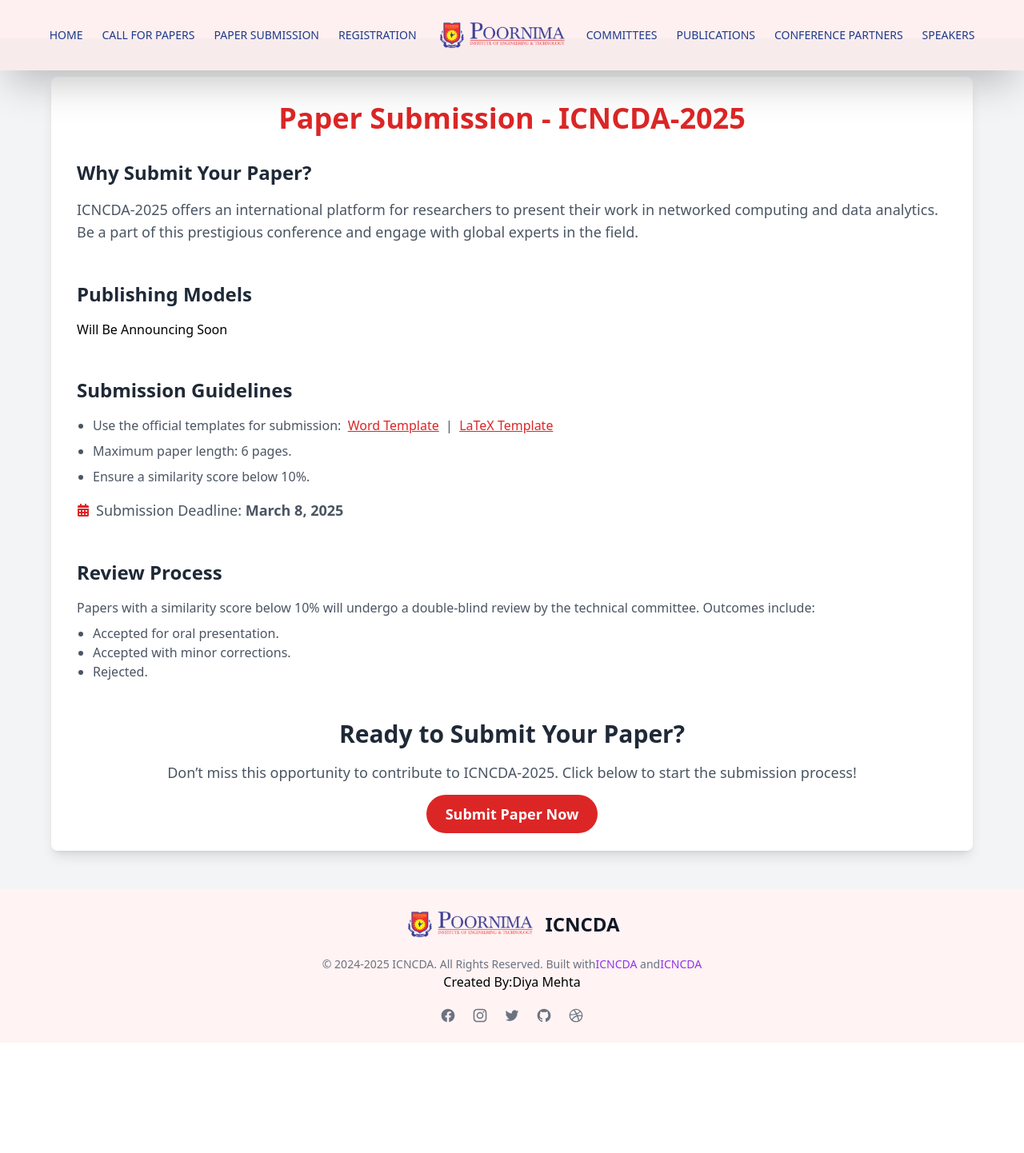
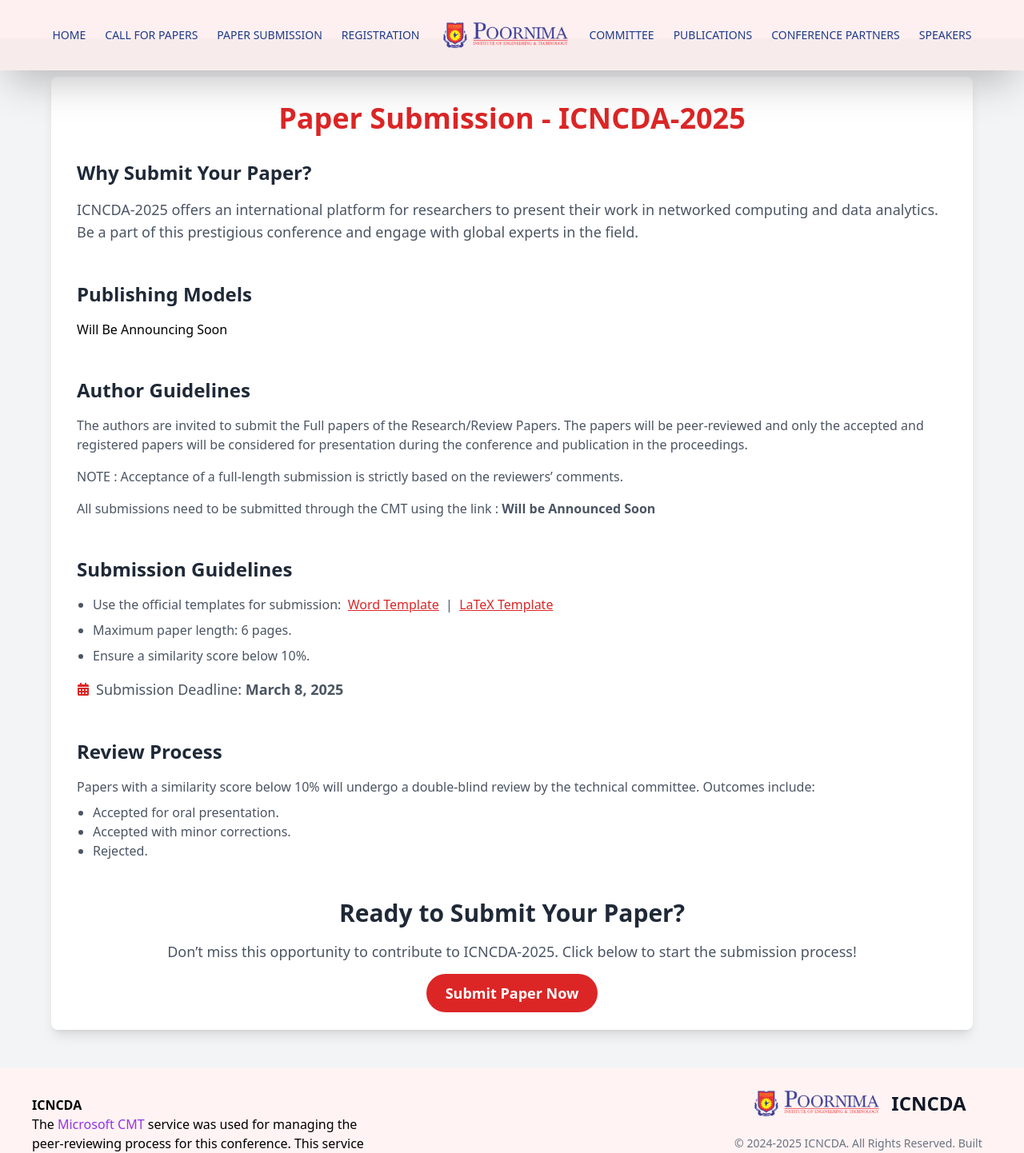
Before and after one commit to Diyamehta60/Department_conference, a React (Vite) app: page /paper-submission in a window 1280 px wide. Shown: the top 1442 px of the page at 80% size. Before the commit the page ends 1304 px from the top, so only its background shows below. Built offline with nearby package versions, Linux system fonts and the light colour scheme.

Commit message:
lastest changes

```diff
--- a/src/components/Footer.jsx
+++ b/src/components/Footer.jsx
@@ -2,7 +2,14 @@ import React from 'react'
 
 function Footer() {
   return (
-    <div className="text-center bg-red-100/40 py-6">
+    <div className="text-center bg-red-100/40 p-6 flex justify-center w-full items-center">
+      <div className="text-left px-4 flex-col items-center justify-center">
+        <h2 className='font-bold'>ICNCDA</h2>
+      <p className='w-[50%]'>The <span><a href="#" className="text-purple-600 hover:underline">
+      Microsoft CMT
+        </a>{" "}</span> service was used for managing the peer-reviewing process for this conference. This service was provided for free by Microsoft and they bore all expenses, including costs for Azure cloud services as well as for software development and support</p>
+      </div>
+      <div className="right w-[70%] flex flex-col items-center justify-center">
       <a
         href="#"
         className="flex items-center justify-center mb-5 text-2xl font-semibold text-gray-900"
@@ -107,6 +114,7 @@ function Footer() {
           </a>
         </li>
       </ul>
+      </div>
     </div>
 
   )
--- a/src/components/Navbar.jsx
+++ b/src/components/Navbar.jsx
@@ -58,7 +58,7 @@ const Navbar = () => {
             </div>
 
             <Link to="/committees" className="text-sm text-blue-900 font-medium hover:text-red-600 transition duration-300">
-              COMMITTEES
+              COMMITTEE
             </Link>
             <Link to="/publications" className="text-sm text-blue-900 font-medium hover:text-red-600 transition duration-300">
               PUBLICATIONS
--- a/src/pages/PaperSubmission.jsx
+++ b/src/pages/PaperSubmission.jsx
@@ -74,6 +74,16 @@ const PaperSubmission = () => {
           <h1>Will Be Announcing Soon</h1>
         </section>
 
+        {/* Author Guidelines */}
+        <section className="mb-12">
+          <h2 className="text-2xl font-bold text-gray-800 mb-4">Author Guidelines</h2>
+          <p className="text-gray-600 mb-4">
+            The authors are invited to submit the Full papers of the Research/Review Papers. The papers will be peer-reviewed and only the accepted and registered papers will be considered for presentation during the conference and publication in the proceedings.
+          </p>
+          <p className='text-gray-600 mb-4'>NOTE : Acceptance of a full-length submission is strictly based on the reviewers’ comments.</p>
+          <p className='text-gray-600 mb-4'>All submissions need to be submitted through the CMT using the link : <span className='font-bold'>Will be Announced Soon</span></p>
+        </section>
+
         {/* Submission Guidelines */}
         <section className="mb-12">
           <h2 className="text-2xl font-bold text-gray-800 mb-4">Submission Guidelines</h2>
```
